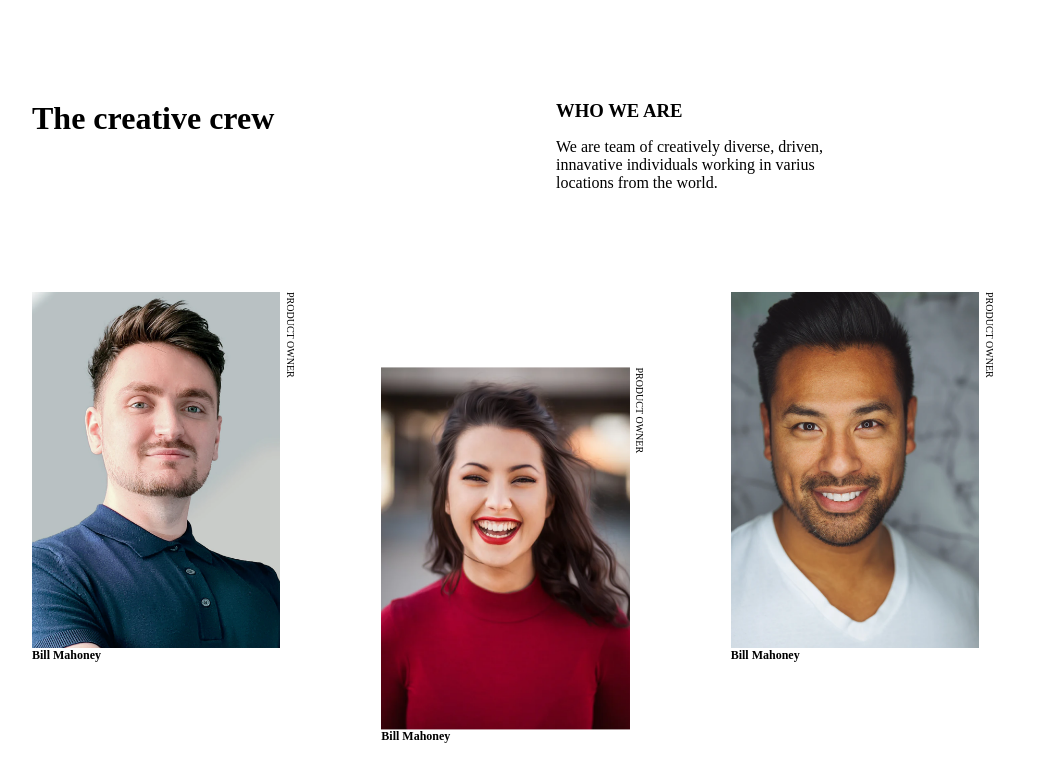
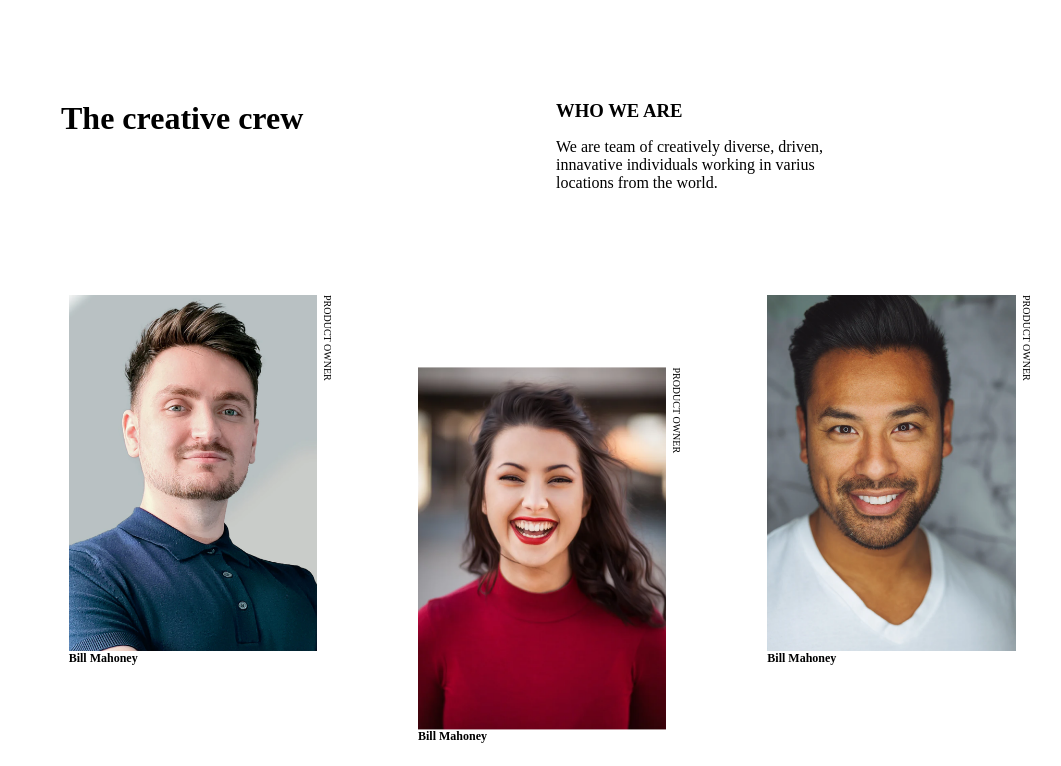
Before and after one commit to ornob90/dev-challange-my-team-page, a plain HTML site: page index.html in a window 1280 px wide. Shown: the top 766 px of the page, without its empty margins (84-1145 px from the left). Drawn offline with Linux system fonts and the light colour scheme.

Commit message:
centering everything by justify and align-self

```diff
--- a/styles.css
+++ b/styles.css
@@ -9,7 +9,7 @@ img {
 }
 
 .header {
-    max-width: 1048px;
+    max-width: 990px;
     margin: 0 auto;
     display: flex;
     justify-content: flex-start;
@@ -39,6 +39,7 @@ img {
     grid-template-columns: repeat(3, 1fr);
     grid-row-gap: 100px;
 
+
 }
 
 .container .profile:nth-child(3n - 1) {
@@ -49,6 +50,8 @@ img {
     width: 79%;
     display: flex;
     flex-direction: column;
+    justify-self: center;
+    align-self: center;
 }
 
 .profile h3 {
```
